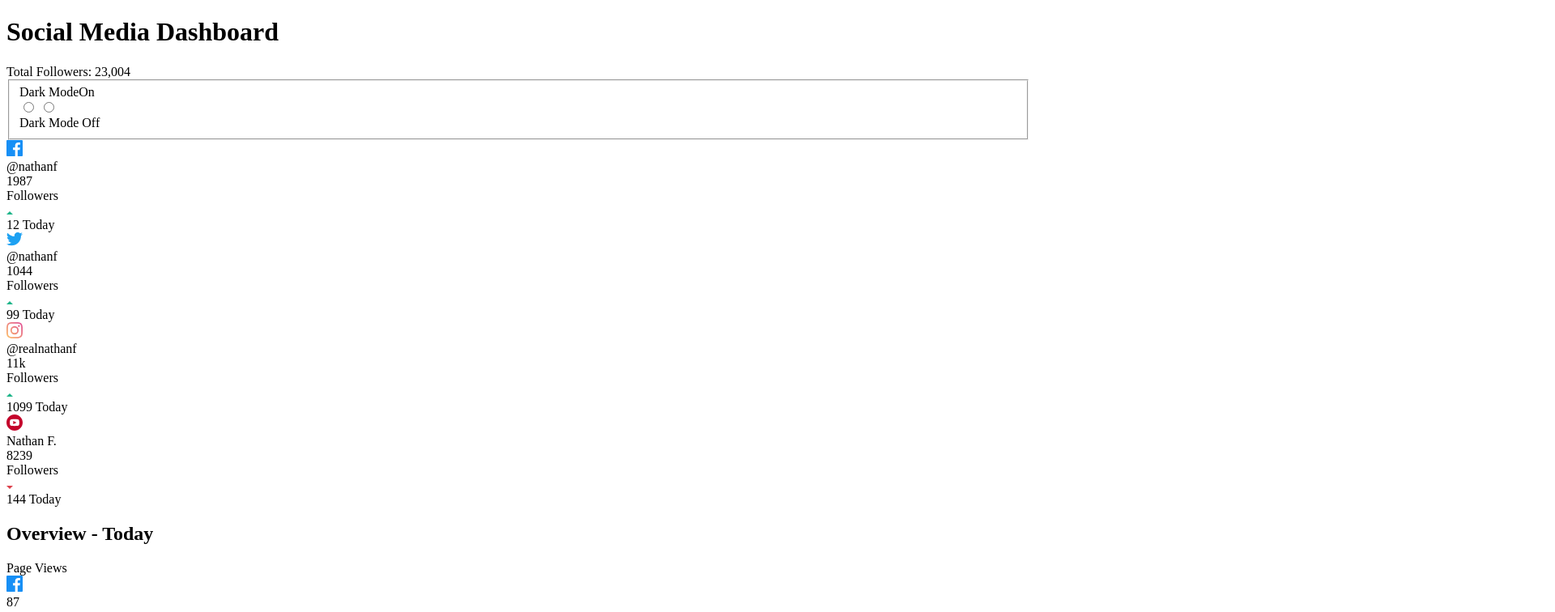
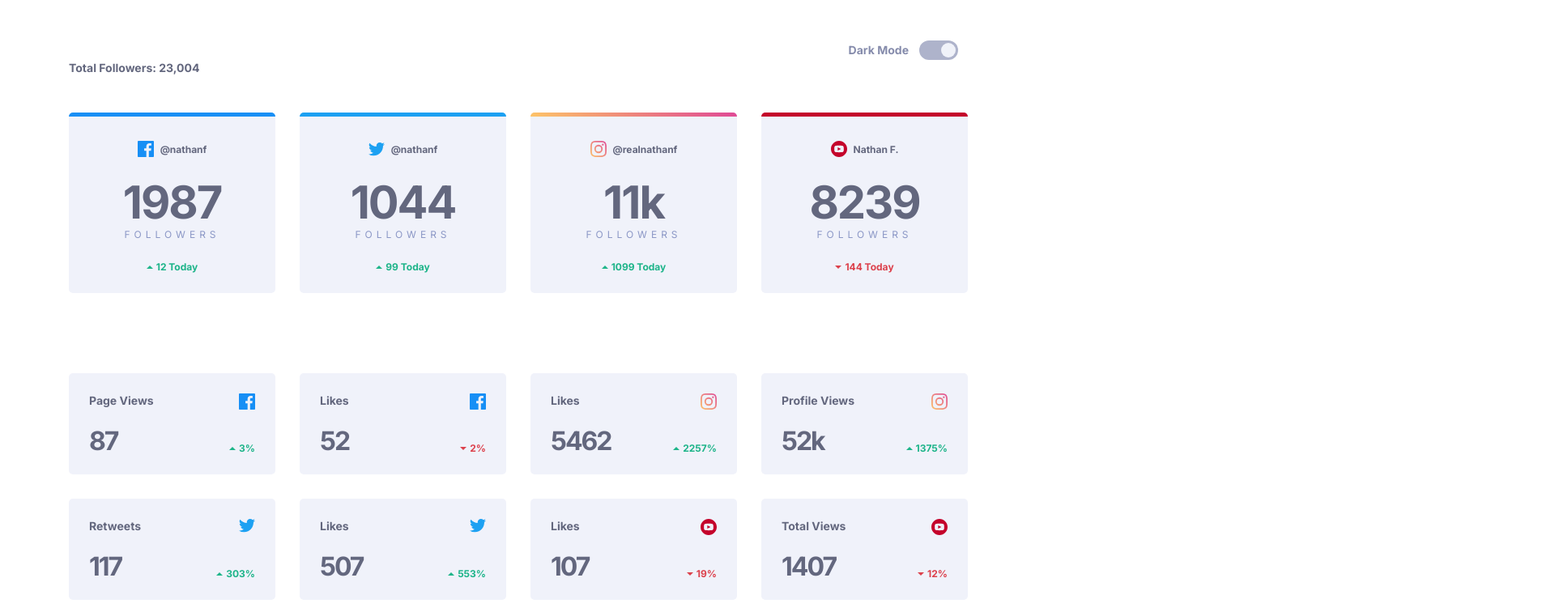
Before and after one commit to 97Afolabi/frontend-mentor, a website: page social-media-dashboard-tutorial/index.html in a window 1280 px wide. Shown: the top 756 px of the page at 81% size, 1920 px wide, since content can reach past the window. Drawn offline with Linux system fonts and the light colour scheme; the site is published under a folder, as on GitHub Pages, so addresses that start at the root find nothing.

Commit message:
fix: stylesheet and script URL

```diff
--- a/social-media-dashboard-tutorial/index.html
+++ b/social-media-dashboard-tutorial/index.html
@@ -15,8 +15,8 @@
     <link rel="preconnect" href="https://fonts.gstatic.com" crossorigin>
     <link href="https://fonts.googleapis.com/css2?family=Inter:wght@400;700&display=swap" rel="stylesheet">
 
-    <link rel="stylesheet" href="/dist/styles.css" type="text/css">
-    <script defer src="/dist/script.js"></script>
+    <link rel="stylesheet" href="./dist/styles.css" type="text/css">
+    <script defer src="./dist/script.js"></script>
 
     <!-- Feel free to remove these styles or customise in your own stylesheet 👍 -->
     <style>
```
